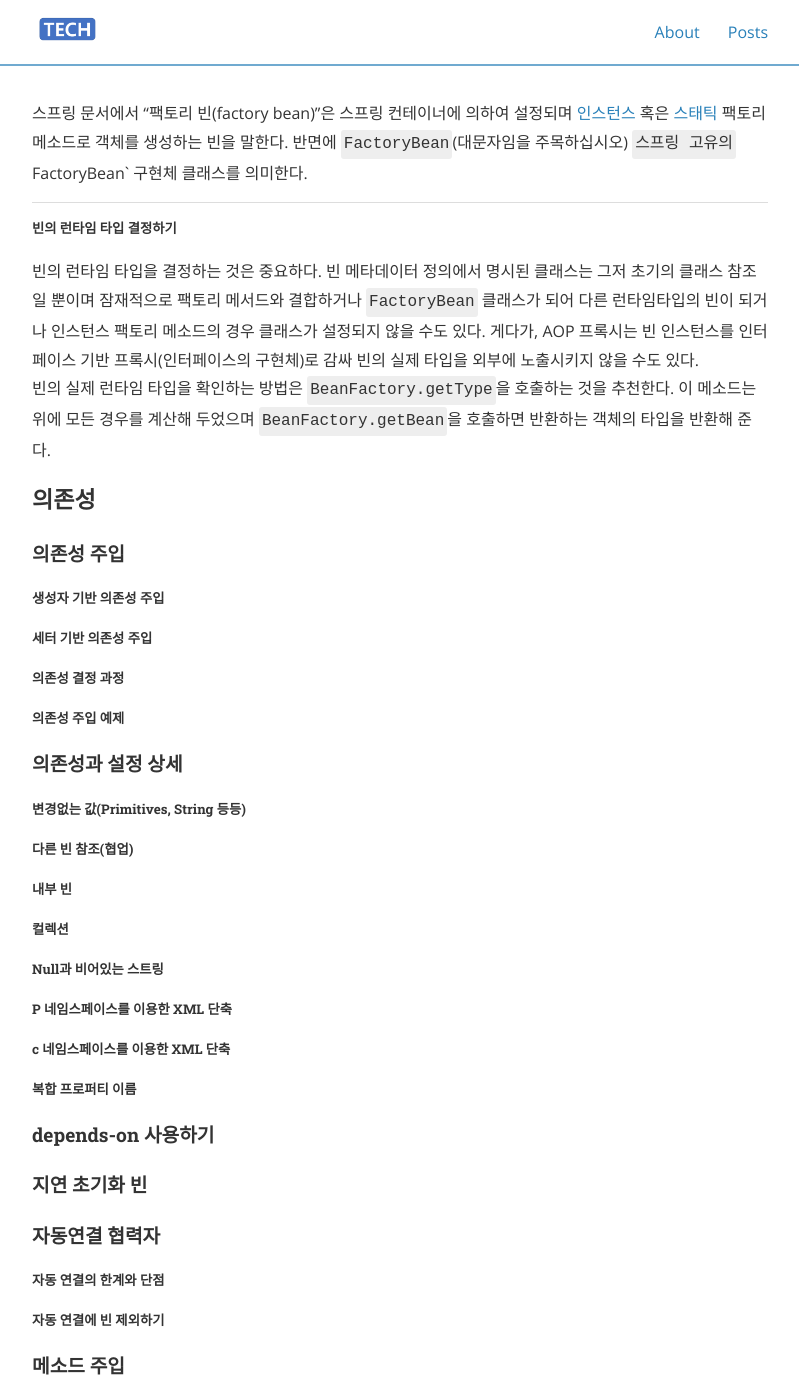
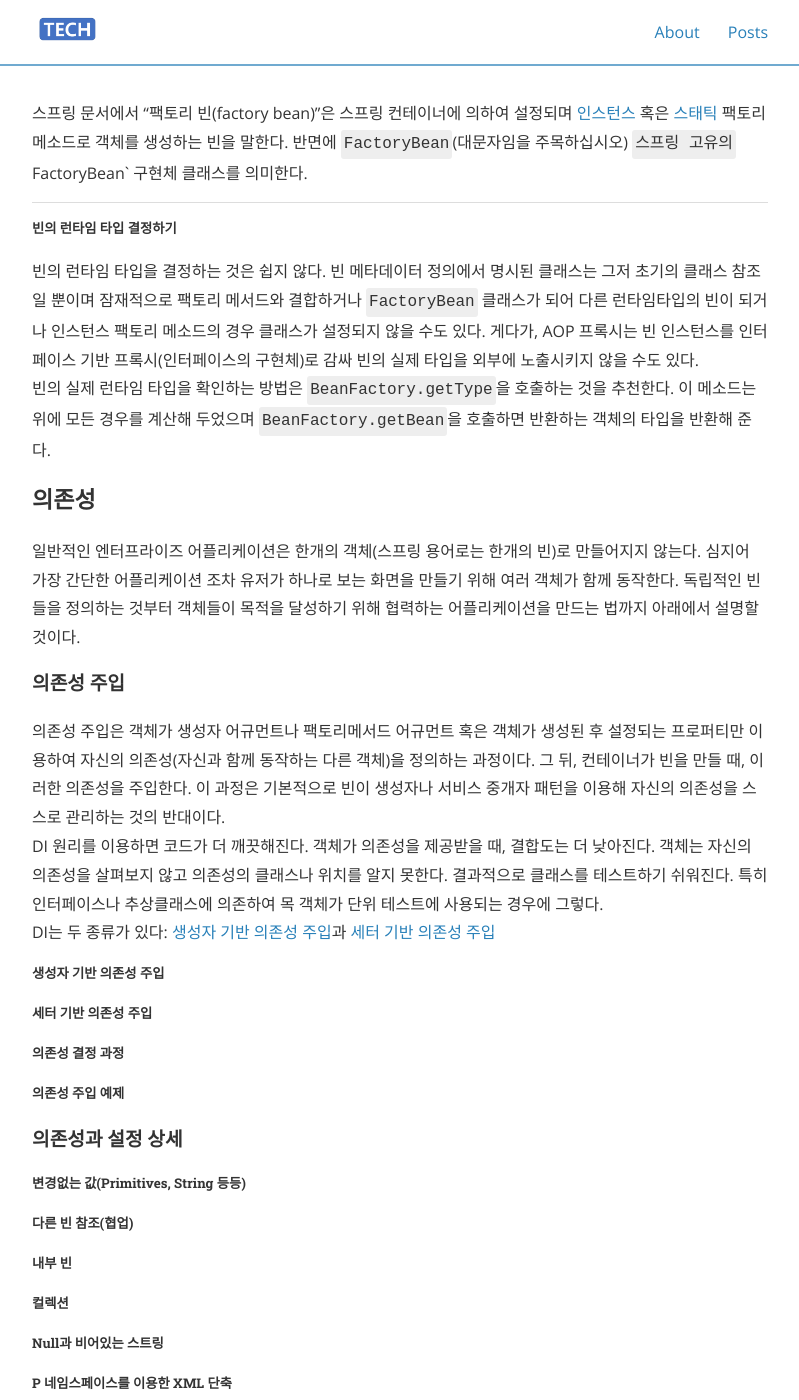
Before and after one commit to e406hsy/e406hsy.github.io, a Jekyll site: the page built from _posts/2020-05-17-Spring_Reference_Core_1_Beans.md, in a window 1280 px wide and 1400 px high, scrolled down 19931 px. Shown: the whole window, without its empty margins (240-1039 px from the left). Built offline with Jekyll 4.4.1, drawn with Linux system fonts in a browser that asks for light colours; nearby versions of some CDN libraries; comment, search, counter and statistics services are not loaded; some of the changed text lies outside the part shown.

Commit message:
add: add content to spring reference core 1

```diff
--- a/_posts/2020-05-17-Spring_Reference_Core_1_Beans.md
+++ b/_posts/2020-05-17-Spring_Reference_Core_1_Beans.md
@@ -547,12 +547,17 @@ public class DefaultServiceLocator {
 
 <h5 id="beans-factory-type-determination">빈의 런타임 타입 결정하기</h5>
 
-빈의 런타임 타입을 결정하는 것은 중요하다. 빈 메타데이터 정의에서 명시된 클래스는 그저 초기의 클래스 참조일 뿐이며 잠재적으로 팩토리 메서드와 결합하거나 `FactoryBean` 클래스가 되어 다른 런타임타입의 빈이 되거나 인스턴스 팩토리 메소드의 경우 클래스가 설정되지 않을 수도 있다. 게다가, AOP 프록시는 빈 인스턴스를 인터페이스 기반 프록시(인터페이스의 구현체)로 감싸 빈의 실제 타입을 외부에 노출시키지 않을 수도 있다.
+빈의 런타임 타입을 결정하는 것은 쉽지 않다. 빈 메타데이터 정의에서 명시된 클래스는 그저 초기의 클래스 참조일 뿐이며 잠재적으로 팩토리 메서드와 결합하거나 `FactoryBean` 클래스가 되어 다른 런타임타입의 빈이 되거나 인스턴스 팩토리 메소드의 경우 클래스가 설정되지 않을 수도 있다. 게다가, AOP 프록시는 빈 인스턴스를 인터페이스 기반 프록시(인터페이스의 구현체)로 감싸 빈의 실제 타입을 외부에 노출시키지 않을 수도 있다.
 빈의 실제 런타임 타입을 확인하는 방법은 `BeanFactory.getType`을 호출하는 것을 추천한다. 이 메소드는 위에 모든 경우를 계산해 두었으며 `BeanFactory.getBean`을 호출하면 반환하는 객체의 타입을 반환해 준다.
 
 <h3 id="beans-dependencies">의존성</h3>
+일반적인 엔터프라이즈 어플리케이션은 한개의 객체(스프링 용어로는 한개의 빈)로 만들어지지 않는다. 심지어 가장 간단한 어플리케이션 조차 유저가 하나로 보는 화면을 만들기 위해 여러 객체가 함께 동작한다. 독립적인 빈들을 정의하는 것부터 객체들이 목적을 달성하기 위해 협력하는 어플리케이션을 만드는 법까지 아래에서 설명할 것이다.
 
 <h4 id="beans-factory-collaborators">의존성 주입</h4>
+
+의존성 주입은 객체가 생성자 어규먼트나 팩토리메서드 어규먼트 혹은 객체가 생성된 후 설정되는 프로퍼티만 이용하여 자신의 의존성(자신과 함께 동작하는 다른 객체)을 정의하는 과정이다. 그 뒤, 컨테이너가 빈을 만들 때, 이러한 의존성을 주입한다. 이 과정은 기본적으로 빈이 생성자나 서비스 중개자 패턴을 이용해 자신의 의존성을 스스로 관리하는 것의 반대이다.
+DI 원리를 이용하면 코드가 더 깨끗해진다. 객체가 의존성을 제공받을 때, 결합도는 더 낮아진다. 객체는 자신의 의존성을 살펴보지 않고 의존성의 클래스나 위치를 알지 못한다. 결과적으로 클래스를 테스트하기 쉬워진다. 특히 인터페이스나 추상클래스에 의존하여 목 객체가 단위 테스트에 사용되는 경우에 그렇다.
+DI는 두 종류가 있다: [생성자 기반 의존성 주입](#beans-constructor-injection)과 [세터 기반 의존성 주입](#beans-setter-injection)
 
 <h5 id="beans-constructor-injection">생성자 기반 의존성 주입</h5>
 <h5 id="beans-setter-injection">세터 기반 의존성 주입</h5>
```
Also changed, not shown: other parts of _posts/2020-05-17-Spring_Reference_Core_1_Beans.md (+1 -1 lines).
